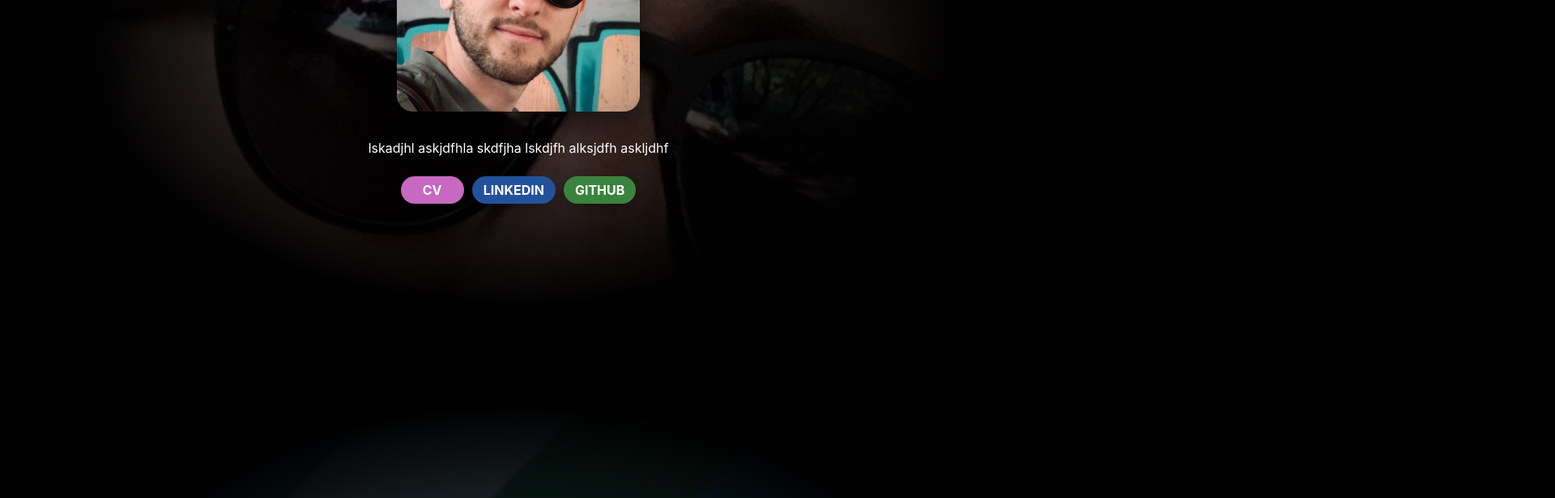
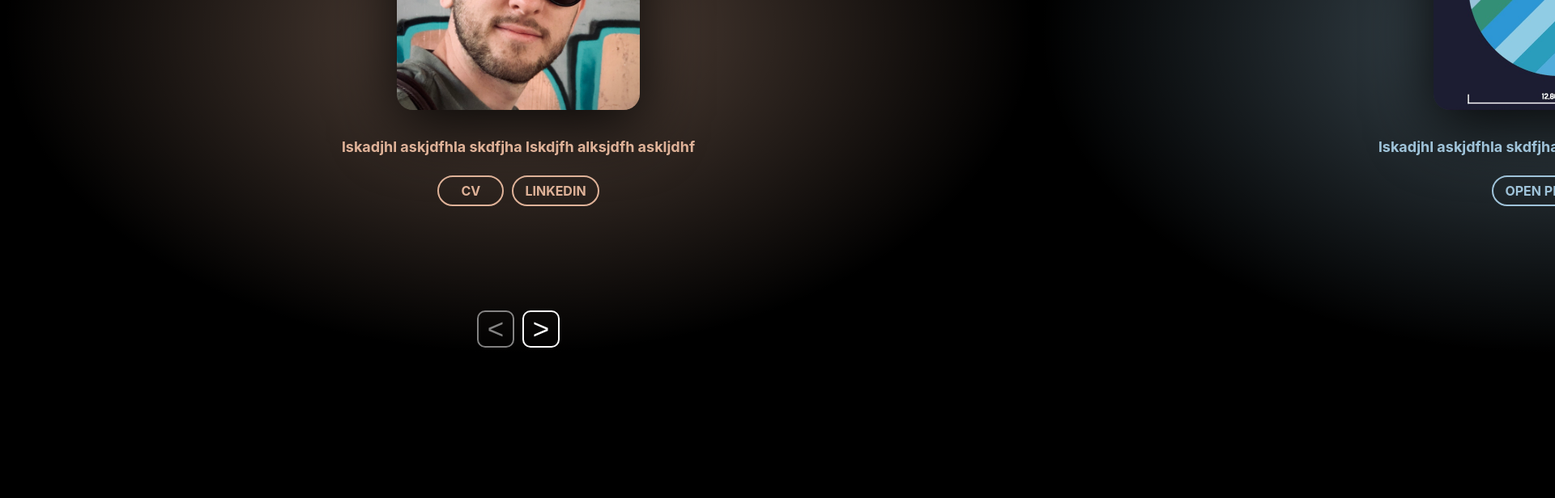
Before and after one commit to domb5041/homepage-2021, a React (Create React App) app: page / in a window 1280 px wide. Shown: the part 360-976 px from the top of the page at 81% size, 1920 px wide, since content can reach past the window. After the commit the page ends 800 px from the top, so only its background shows below. Built offline with nearby package versions, Linux system fonts and the light colour scheme.

Commit message:
horizontal slide design

```diff
--- a/src/App.js
+++ b/src/App.js
@@ -1,9 +1,18 @@
+import React, { useState, useEffect } from 'react';
 import projects from './projectData';
 import styled from 'styled-components';
+
+const StyledProjects = styled.div`
+    display: flex;
+    width: 100vw;
+    height: 100vh;
+    transition: 0.3s;
+`;
 
 const StyledProject = styled.div`
     width: 100vw;
     height: 100vh;
+    flex-shrink: 0;
     position: relative;
     overflow: hidden;
     display: flex;
@@ -15,20 +24,23 @@ const StyledProject = styled.div`
         width: 300px;
         border-radius: 20px;
         margin: 10px;
-        box-shadow: 0 15px 50px rgba(0, 0, 0, 0.7);
+        box-shadow: 0 20px 80px rgba(0, 0, 0, 0.9);
     }
     & > p {
         margin: 25px 0;
+        color: ${props => props.color};
+        font-size: 18px;
+        font-weight: bold;
     }
     & .background-img {
         position: absolute;
         top: 0;
         left: 0;
-        width: 100%;
+        bottom: 0;
+        right: 0;
         z-index: -2;
-        transform: scale(1.5);
-        transform-origin: center;
-        opacity: 0.3;
+        opacity: 0.4;
+        background-color: ${props => props.color};
     }
     & .gradient {
         position: absolute;
@@ -38,8 +50,8 @@ const StyledProject = styled.div`
         right: 0;
         z-index: -1;
         background-image: radial-gradient(
-            rgba(0, 0, 0, 0) 20%,
-            rgba(0, 0, 0, 1) 60%
+            rgba(0, 0, 0, 0) 0%,
+            rgba(0, 0, 0, 1) 70%
         );
     }
 `;
@@ -47,52 +59,137 @@ const StyledProject = styled.div`
 const StyledLink = styled.a`
     text-transform: uppercase;
     margin: 0 5px;
-    background-color: #ec6b81;
+    color: ${props => props.color};
+    border: 2px solid ${props => props.color};
     padding: 7px 14px;
     border-radius: 20px;
     min-width: 50px;
     display: inline-block;
     text-align: center;
-    box-shadow: 0 5px 10px rgba(0, 0, 0, 0.2);
     cursor: pointer;
     transition: 0.1s;
     font-weight: bold;
+    text-decoration: none;
     &:hover {
         transform: scale(1.05);
     }
 `;
 
+const StyledControls = styled.div`
+    position: fixed;
+    bottom: 10px;
+    left: 50%;
+    z-index: 10;
+    transform: translateX(-50%);
+    & button {
+        background: transparent;
+        color: white;
+        border: 2px solid white;
+        outline: none;
+        font-size: 35px;
+        margin: 0 5px;
+        width: 46px;
+        border-radius: 10px;
+        transition: 0.2s;
+        cursor: pointer;
+        &:disabled {
+            opacity: 0.5;
+            cursor: default;
+        }
+        &:not(:disabled):hover {
+            background: rgba(255, 255, 255, 0.15);
+        }
+    }
+`;
+
 function App() {
+    const [slide, setSlide] = useState(0);
+
+    // useEffect(() => {
+    //     let newSlide = slide;
+    //     document.addEventListener('keydown', function (e) {
+    //         switch (e.keyCode) {
+    //             case 37:
+    //                 setSlide(newSlide--);
+    //                 break;
+    //             case 39:
+    //                 setSlide(newSlide++);
+    //                 break;
+    //         }
+    //     });
+    // }, []);
+
     return (
-        <div>
+        <>
+            <StyledProjects
+                style={{
+                    transform: `translateX(-${window.innerWidth * slide}px)`,
+                }}
+            >
                 {projects.map((p, i) => (
-                <StyledProject>
+                    <StyledProject color={p.color}>
+                        <div className='background-img' />
+                        <div className='gradient'></div>
                         <img
-                        className='background-img'
+                            className='thumbnail-img'
                             src={'/images/' + p.image}
                         />
-                    <div className='gradient'></div>
-                    <img className='thumbnail-img' src={'/images/' + p.image} />
                         <p>{p.text}</p>
                         {i === 0 ? (
                             <div>
-                            <StyledLink style={{background: '#C768C1'}}>CV</StyledLink>
-                            <StyledLink style={{ background: '#23529C' }}>
+                                <StyledLink
+                                    href={p.url.cv}
+                                    color={p.color}
+                                    target='_blank'
+                                >
+                                    CV
+                                </StyledLink>
+                                <StyledLink
+                                    href={p.url.linkedin}
+                                    color={p.color}
+                                    target='_blank'
+                                >
                                     Linkedin
-                            </StyledLink>
-                            <StyledLink style={{ background: '#3A833F' }}>
-                                GitHub
                                 </StyledLink>
                             </div>
                         ) : (
                             <div>
-                            <StyledLink>Open Project</StyledLink>
-                            <StyledLink>Source Code</StyledLink>
+                                <StyledLink
+                                    color={p.color}
+                                    href={p.url.project}
+                                    target='_blank'
+                                >
+                                    Open Project
+                                </StyledLink>
+                                {p.url.code && (
+                                    <StyledLink
+                                        color={p.color}
+                                        href={p.url.code}
+                                        target='_blank'
+                                    >
+                                        Source Code
+                                    </StyledLink>
+                                )}
                             </div>
                         )}
                     </StyledProject>
                 ))}
-        </div>
+            </StyledProjects>
+            <StyledControls>
+                <button
+                    disabled={slide <= 0}
+                    onClick={() => setSlide(slide - 1)}
+                >
+                    {'<'}
+                </button>
+                <button
+                    disabled={slide >= projects.length - 1}
+                    onClick={() => setSlide(slide + 1)}
+                >
+                    {'>'}
+                </button>
+            </StyledControls>
+        </>
     );
 }
 
--- a/src/index.css
+++ b/src/index.css
@@ -1,5 +1,8 @@
 html {
   background-color: black;
+  width: 100vw;
+  height: 100vh;
+  overflow: hidden;
 }
 
 body {
--- a/src/projectData.js
+++ b/src/projectData.js
@@ -1,30 +1,41 @@
 export default [
     {
         id: 'p0',
-        url:
-            'https://www.youtube.com/watch?v=JChDbIOkE58&list=PLrRbyFPS5q6w8wLmKAudLnPg1L7CMv1Lw',
+        url: { cv: '/', linkedin: 'https://www.linkedin.com/in/dominic-butler-816b31119/' },
         text: 'lskadjhl askjdfhla skdfjha lskdjfh alksjdfh askljdhf ',
         image: 'IMG_2091.jpeg',
+        color: '#DFB298',
     },
     {
         id: 'p1',
-        url:
-            'https://www.youtube.com/watch?v=JChDbIOkE58&list=PLrRbyFPS5q6w8wLmKAudLnPg1L7CMv1Lw',
+        url: {
+            project:
+                'https://www.youtube.com/watch?v=JChDbIOkE58&list=PLrRbyFPS5q6w8wLmKAudLnPg1L7CMv1Lw',
+        },
         text: 'lskadjhl askjdfhla skdfjha lskdjfh alksjdfh askljdhf ',
         image: 'planets.jpg',
+        color: '#9FC3D9',
     },
     {
         id: 'p2',
-        url:
-            'https://www.youtube.com/watch?v=JChDbIOkE58&list=PLrRbyFPS5q6w8wLmKAudLnPg1L7CMv1Lw',
+        url: {
+            project:
+                'https://www.youtube.com/watch?v=JChDbIOkE58&list=PLrRbyFPS5q6w8wLmKAudLnPg1L7CMv1Lw',
+            code: '/',
+        },
         text: 'lskadjhl askjdfhla skdfjha lskdjfh alksjdfh askljdhf ',
         image: 'notecircle.jpg',
+        color: '#E0889D',
     },
     {
         id: 'p3',
-        url:
-            'https://www.youtube.com/watch?v=JChDbIOkE58&list=PLrRbyFPS5q6w8wLmKAudLnPg1L7CMv1Lw',
+        url: {
+            project:
+                'https://www.youtube.com/watch?v=JChDbIOkE58&list=PLrRbyFPS5q6w8wLmKAudLnPg1L7CMv1Lw',
+            code: '/',
+        },
         text: 'lskadjhl askjdfhla skdfjha lskdjfh alksjdfh askljdhf ',
         image: 'colourPalette.png',
+        color: '#F2AB47',
     },
 ];
```
Lines whose indentation alone changed are shown as unchanged.
